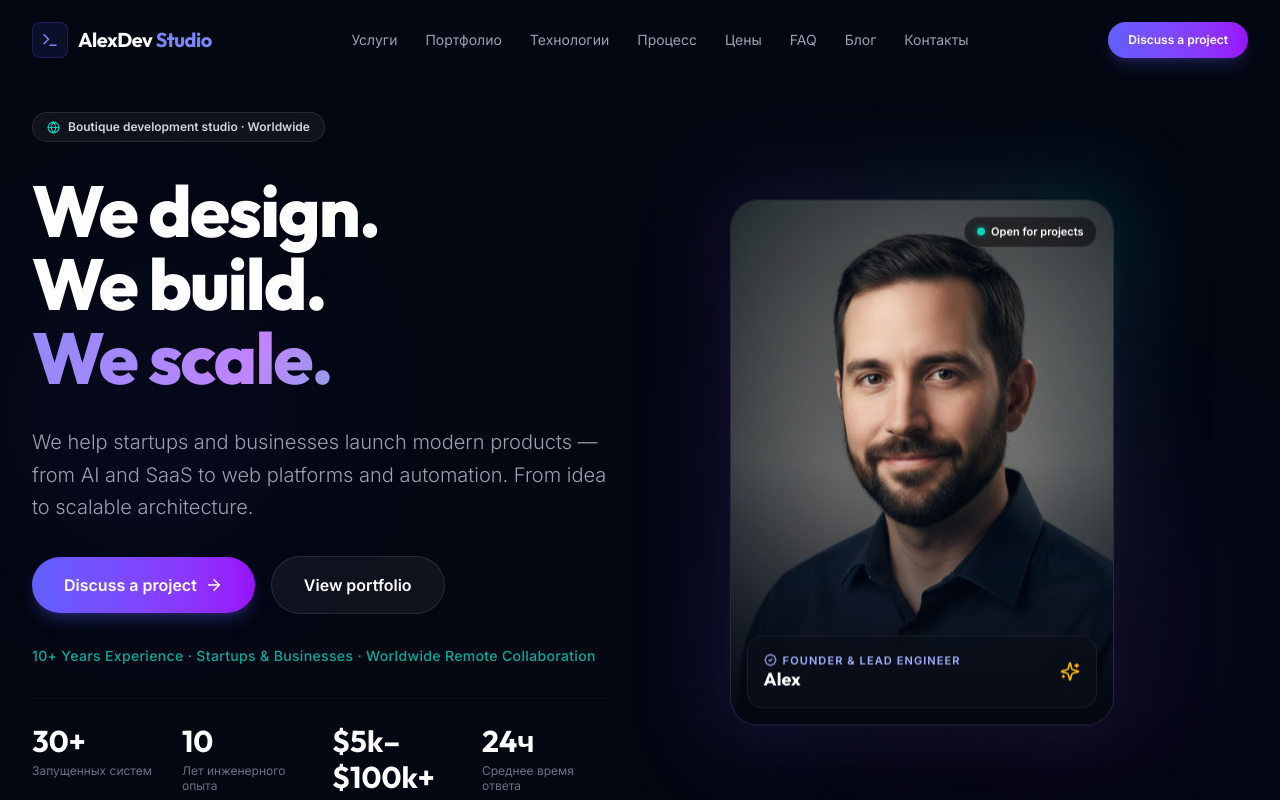
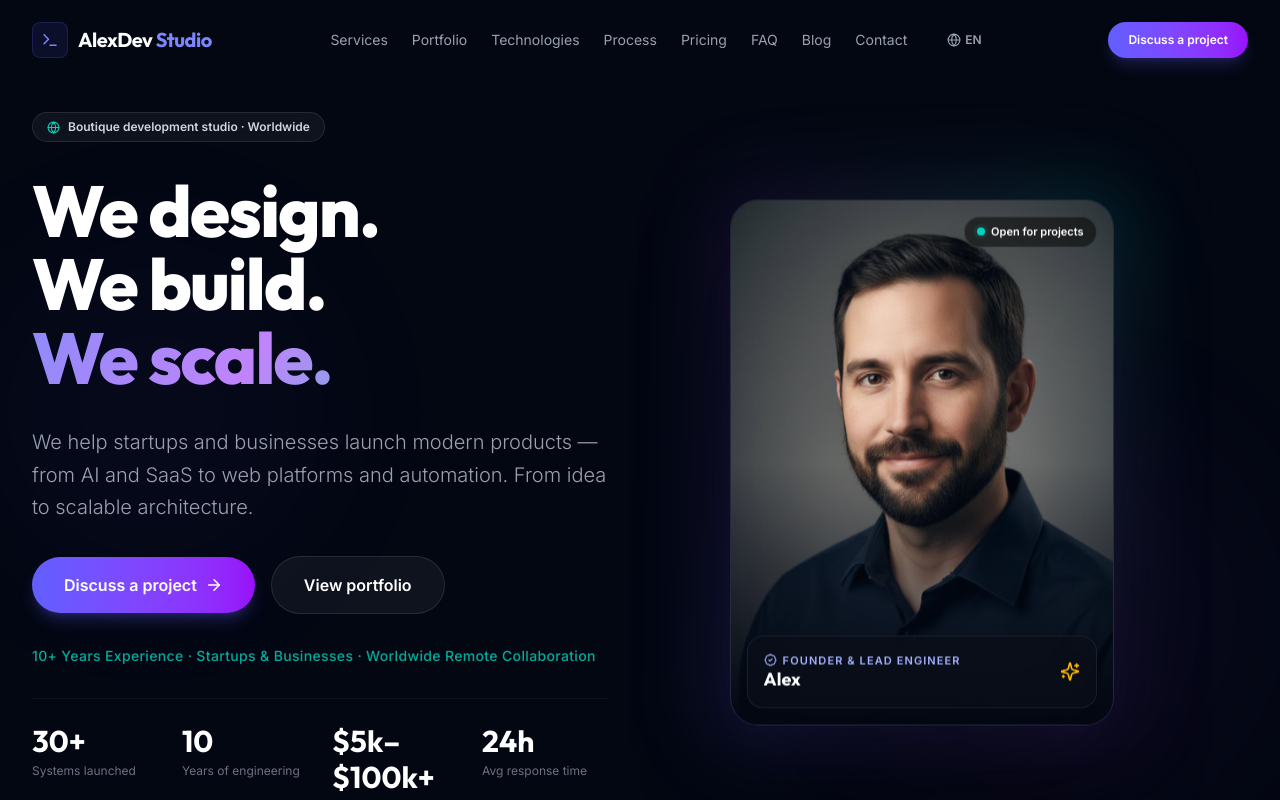
Before and after one commit to rednaxelavoroge/AlexDev, a Next.js app: page /blog in a window 1280 px wide. Shown: the top 800 px of the page. Built offline with nearby package versions, Linux system fonts and the light colour scheme.

Commit message:
Add language switcher, fix nav mapping, translate hero taglines + stats + experienceLine

```diff
--- a/components/Hero.tsx
+++ b/components/Hero.tsx
@@ -54,11 +54,11 @@ export function Hero() {
             </div>
 
             <p className="text-sm text-teal-400/80 font-medium tracking-wide">
-              {siteConfig.experienceLine}
+              {dict.site.experienceLine}
             </p>
 
             <dl className="grid grid-cols-2 sm:grid-cols-4 gap-6 pt-6 border-t border-white/5 max-w-xl mx-auto lg:mx-0">
-              {siteConfig.stats.map((s) => (
+              {dict.site.stats.map((s) => (
                 <div key={s.label}>
                   <dt className="text-2xl sm:text-3xl font-bold text-white font-display">{s.value}</dt>
                   <dd className="text-xs text-gray-500 mt-1 leading-tight">{s.label}</dd>
--- a/components/Navigation.tsx
+++ b/components/Navigation.tsx
@@ -2,14 +2,28 @@
 
 import { useState, useEffect } from "react";
 import Link from "next/link";
-import { Terminal, Menu, X } from "lucide-react";
+import { usePathname } from "next/navigation";
+import { Terminal, Menu, X, Globe } from "lucide-react";
 import { siteConfig } from "@/lib/site";
 import { useDict } from "@/lib/i18n/DictProvider";
+import { LANGS, LANG_LABELS, type Lang } from "@/lib/i18n";
+
+const NAV_KEYS = ["services", "portfolio", "technologies", "process", "pricing", "faq", "blog", "contacts"] as const;
 
 export function Navigation() {
   const dict = useDict();
+  const pathname = usePathname();
   const [open, setOpen] = useState(false);
   const [scrolled, setScrolled] = useState(false);
+  const [langOpen, setLangOpen] = useState(false);
+
+  const currentLang = (pathname.match(/^\/(en|ru|ka|hy)(\/|$)/)?.[1] || "en") as Lang;
+
+  const switchLang = (lang: Lang) => {
+    const newPath = pathname.replace(/^\/(en|ru|ka|hy)(\/|$)/, `/${lang}/`);
+    document.cookie = `alexdev_lang=${lang};path=/;max-age=${365 * 24 * 60 * 60}`;
+    window.location.href = newPath;
+  };
 
   useEffect(() => {
     const onScroll = () => setScrolled(window.scrollY > 16);
@@ -27,7 +41,7 @@ export function Navigation() {
       }`}
     >
       <div className="max-w-7xl mx-auto px-4 sm:px-6 lg:px-8 h-20 flex items-center justify-between">
-        <Link href="/" className="flex items-center gap-2.5 group" aria-label={siteConfig.name}>
+        <Link href={`/${currentLang}`} className="flex items-center gap-2.5 group" aria-label={siteConfig.name}>
           <span className="h-9 w-9 rounded-lg bg-indigo-500/10 border border-indigo-500/20 flex items-center justify-center text-indigo-400 group-hover:bg-indigo-500/20 transition-all">
             <Terminal size={18} />
           </span>
@@ -36,12 +50,44 @@ export function Navigation() {
           </span>
         </Link>
 
-        <nav className="hidden lg:flex items-center gap-7 text-sm text-gray-400">
-          {siteConfig.nav.map((item) => (
-            <Link key={item.href} href={item.href} className="hover:text-white transition-colors">
-              {dict.nav[item.label as keyof typeof dict.nav] ?? item.label}
+        <nav className="hidden lg:flex items-center gap-6 text-sm text-gray-400">
+          {siteConfig.nav.map((item, i) => (
+            <Link
+              key={item.href}
+              href={item.href}
+              className="hover:text-white transition-colors"
+            >
+              {dict.nav[NAV_KEYS[i]] ?? item.label}
             </Link>
           ))}
+
+          {/* Language switcher */}
+          <div className="relative ml-2">
+            <button
+              onClick={() => setLangOpen(!langOpen)}
+              className="flex items-center gap-1 px-2 py-1.5 rounded-lg text-xs font-semibold text-gray-400 hover:text-white hover:bg-white/5 transition-all"
+            >
+              <Globe size={14} />
+              {currentLang.toUpperCase()}
+            </button>
+            {langOpen && (
+              <div className="absolute top-full right-0 mt-1 py-1 rounded-xl bg-[#0d1220] border border-white/10 shadow-xl min-w-[130px] z-50">
+                {LANGS.map((l) => (
+                  <button
+                    key={l}
+                    onClick={() => { switchLang(l); setLangOpen(false); }}
+                    className={`w-full text-left px-4 py-2 text-sm transition-colors ${
+                      l === currentLang
+                        ? "text-white bg-indigo-500/10"
+                        : "text-gray-400 hover:text-white hover:bg-white/5"
+                    }`}
+                  >
+                    {LANG_LABELS[l]}
+                  </button>
+                ))}
+              </div>
+            )}
+          </div>
         </nav>
 
         <div className="hidden lg:block">
@@ -65,16 +111,33 @@ export function Navigation() {
 
       {open && (
         <div className="lg:hidden border-b border-white/10 bg-[#030712] px-4 py-6 flex flex-col gap-1">
-          {siteConfig.nav.map((item) => (
+          {siteConfig.nav.map((item, i) => (
             <Link
               key={item.href}
               href={item.href}
               onClick={() => setOpen(false)}
               className="text-gray-300 hover:text-white py-3 border-b border-white/5"
             >
-              {dict.nav[item.label as keyof typeof dict.nav] ?? item.label}
+              {dict.nav[NAV_KEYS[i]] ?? item.label}
             </Link>
           ))}
+          <div className="py-3 border-b border-white/5">
+            <div className="flex flex-wrap gap-2">
+              {LANGS.map((l) => (
+                <button
+                  key={l}
+                  onClick={() => { switchLang(l); setOpen(false); }}
+                  className={`px-3 py-1.5 rounded-lg text-xs font-semibold transition-all ${
+                    l === currentLang
+                      ? "bg-indigo-500 text-white"
+                      : "bg-white/5 text-gray-400 hover:text-white"
+                  }`}
+                >
+                  {LANG_LABELS[l]}
+                </button>
+              ))}
+            </div>
+          </div>
           <a
             href="#contact"
             className="w-full py-3 mt-4 text-center rounded-xl bg-gradient-to-r from-indigo-500 to-purple-600 text-white font-semibold text-sm"
--- a/lib/i18n/dict.ts
+++ b/lib/i18n/dict.ts
@@ -19,8 +19,19 @@ export interface Dict {
     experienceLine: string;
     openForProjects: string;
     boutiqueLabel: string;
+    stats: { value: string; label: string }[];
   };
-  nav: Record<string, string> & { discussProject: string };
+  nav: {
+    services: string;
+    portfolio: string;
+    technologies: string;
+    process: string;
+    pricing: string;
+    faq: string;
+    blog: string;
+    contacts: string;
+    discussProject: string;
+  };
   hero: {
     title1: string;
     title2: string;
--- a/lib/i18n/en.ts
+++ b/lib/i18n/en.ts
@@ -13,6 +13,12 @@ const dict: Dict = {
       "10+ Years Experience  ·  Startups & Businesses  ·  Worldwide Remote Collaboration",
     openForProjects: "Open for projects",
     boutiqueLabel: "Boutique development studio · Worldwide",
+    stats: [
+      { value: "30+", label: "Systems launched" },
+      { value: "10", label: "Years of engineering" },
+      { value: "$5k–$100k+", label: "Project budgets" },
+      { value: "24h", label: "Avg response time" },
+    ],
   },
   nav: {
     services: "Services",
--- a/lib/i18n/hy.ts
+++ b/lib/i18n/hy.ts
@@ -13,6 +13,12 @@ const dict: Dict = {
       "10+ տարվա փորձ  ·  Ստարտափներ և բիզնեսներ  ·  Հեռավար համագործակցություն ամբողջ աշխարհում",
     openForProjects: "Բաց ենք նախագծերի համար",
     boutiqueLabel: "Բուտիկ ծրագրային ստուդիա · Ամբողջ աշխարհում",
+    stats: [
+      { value: "30+", label: "Գործարկված համակարգեր" },
+      { value: "10", label: "Տարվա ինժեներական փորձ" },
+      { value: "$5k–$100k+", label: "Նախագծի բյուջեներ" },
+      { value: "24ժ", label: "Պատասխանի միջին ժամանակ" },
+    ],
   },
   nav: {
     services: "Ծառայություններ",
@@ -26,9 +32,9 @@ const dict: Dict = {
     discussProject: "Քննարկել նախագիծը",
   },
   hero: {
-    title1: "We design.",
-    title2: "We build.",
-    title3: "We scale.",
+    title1: "Նախագծում ենք.",
+    title2: "Կառուցում ենք.",
+    title3: "Ընդլայնում ենք.",
     description:
       "Մենք օգնում ենք ստարտափներին և բիզնեսներին գործարկել ժամանակակից արտադրանքներ՝ AI-ից և SaaS-ից մինչև վեբ հարթակներ և ավտոմատացում։ Գաղափարից մինչև մասշտաբային ճարտարապետություն։",
     cta: "Քննարկել նախագիծը",
--- a/lib/i18n/ka.ts
+++ b/lib/i18n/ka.ts
@@ -13,6 +13,12 @@ const dict: Dict = {
       "10+ წლიანი გამოცდილება  ·  სტარტაპები & ბიზნესები  ·  მსოფლიო დისტანციური თანამშრომლობა",
     openForProjects: "ღია ვართ პროექტებისთვის",
     boutiqueLabel: "ბუტიკური პროგრამული სტუდია · მსოფლიო მასშტაბით",
+    stats: [
+      { value: "30+", label: "გაშვებული სისტემა" },
+      { value: "10", label: "წლიანი საინჟინრო გამოცდილება" },
+      { value: "$5k–$100k+", label: "პროექტის ბიუჯეტები" },
+      { value: "24სთ", label: "პასუხის საშუალო დრო" },
+    ],
   },
   nav: {
     services: "სერვისები",
--- a/lib/i18n/ru.ts
+++ b/lib/i18n/ru.ts
@@ -13,6 +13,12 @@ const dict: Dict = {
       "10+ Years Experience  ·  Startups & Businesses  ·  Worldwide Remote Collaboration",
     openForProjects: "Открыт для проектов",
     boutiqueLabel: "Бутиковая студия разработки · Worldwide",
+    stats: [
+      { value: "30+", label: "Запущенных систем" },
+      { value: "10", label: "Лет инженерного опыта" },
+      { value: "$5k–$100k+", label: "Бюджеты проектов" },
+      { value: "24ч", label: "Среднее время ответа" },
+    ],
   },
   nav: {
     services: "Услуги",
@@ -26,9 +32,9 @@ const dict: Dict = {
     discussProject: "Обсудить проект",
   },
   hero: {
-    title1: "We design.",
-    title2: "We build.",
-    title3: "We scale.",
+    title1: "Проектируем.",
+    title2: "Разрабатываем.",
+    title3: "Масштабируем.",
     description:
       "Мы помогаем стартапам и бизнесу запускать современные продукты — от AI и SaaS до веб-платформ и автоматизации. От идеи до масштабируемой архитектуры.",
     cta: "Обсудить проект",
```
